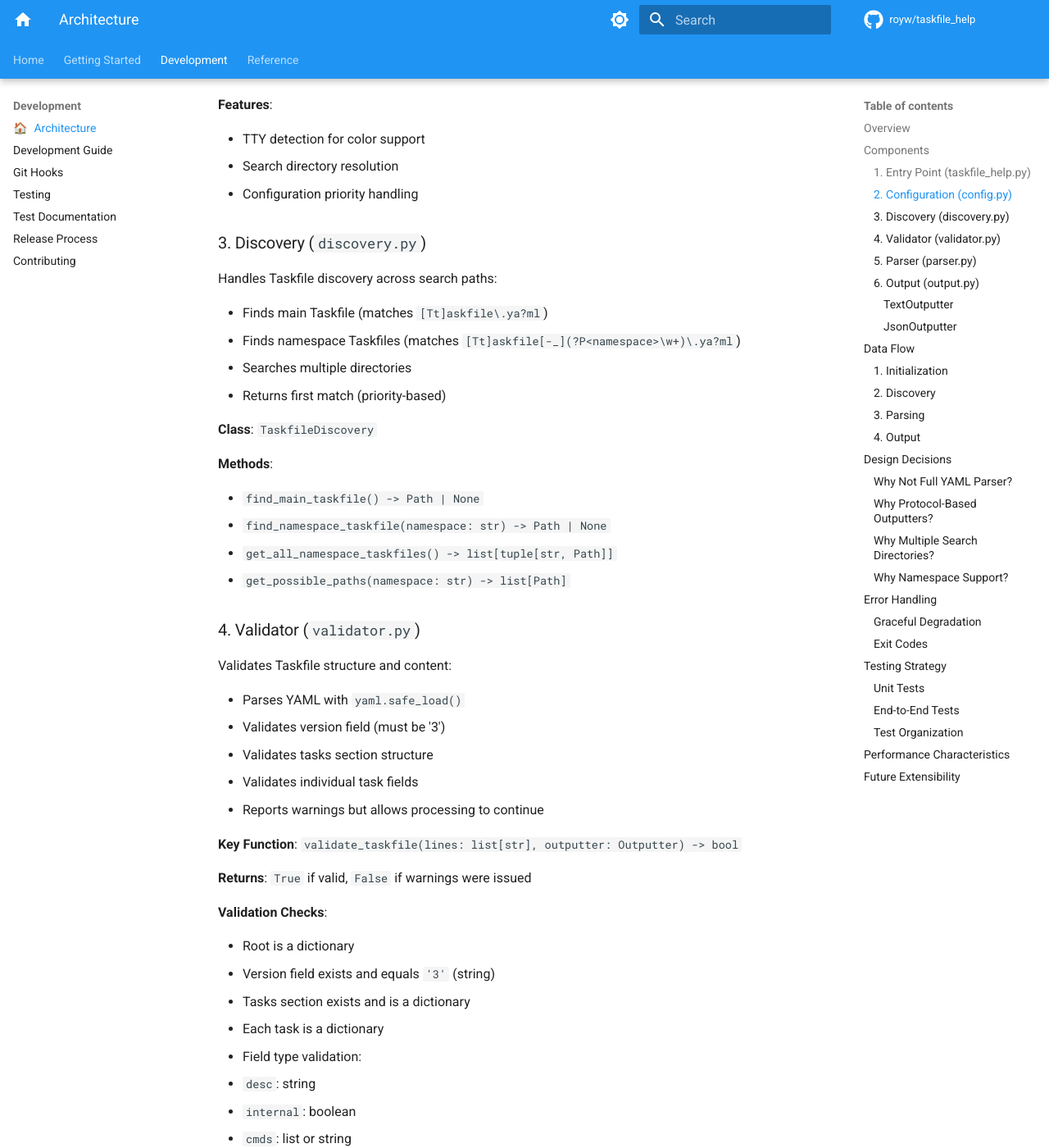
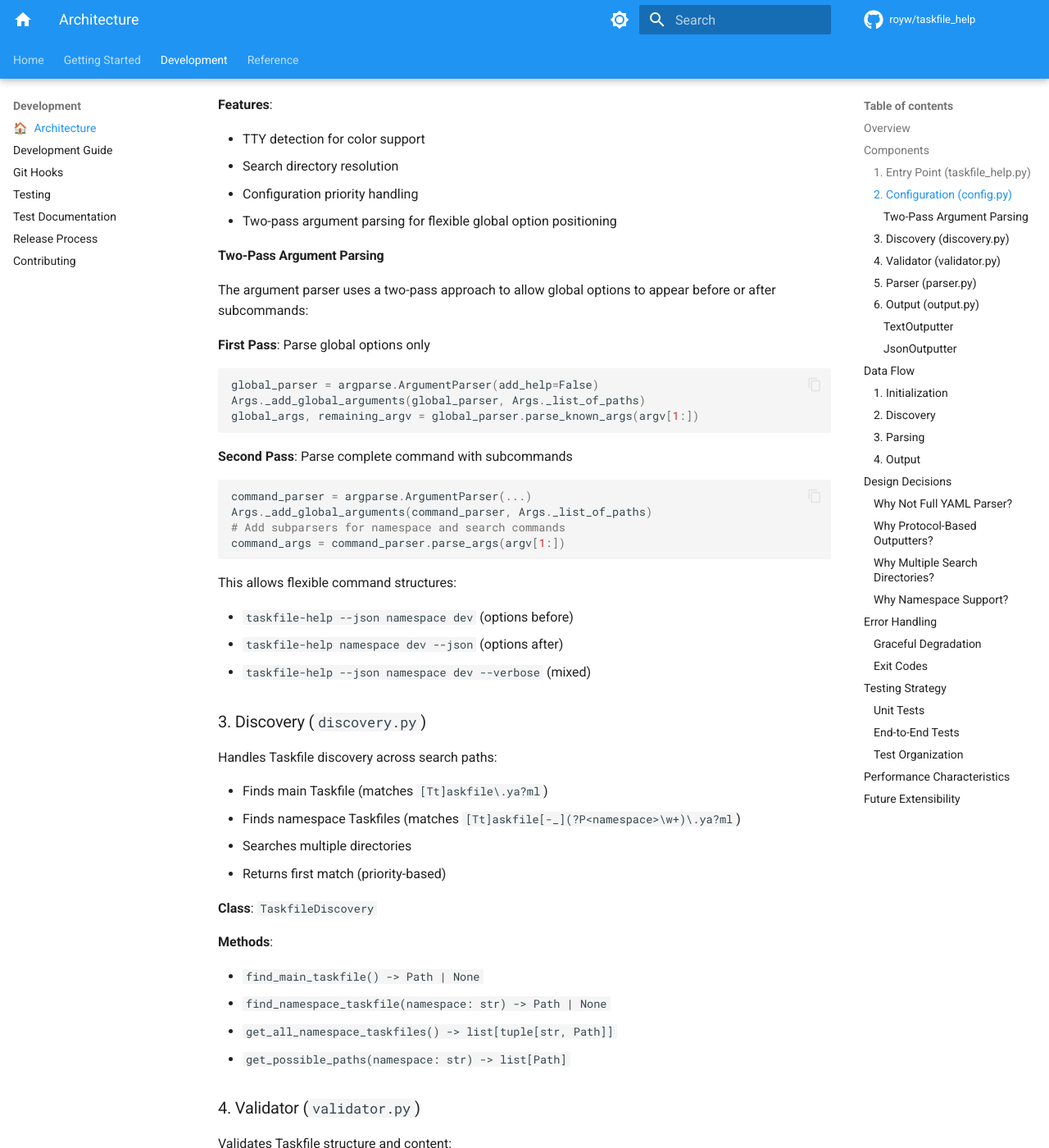
Before and after one commit to royw/taskfile_help, an MkDocs documentation site: the page built from docs/development/architecture.md, in a window 1280 px wide and 1400 px high, scrolled down 1718 px. Shown: the whole window at 82% size. Built offline with MkDocs 1.6.1 and Material for MkDocs 9.7.7, drawn with Linux system fonts in a browser that asks for light colours; comment, search, counter and statistics services are not loaded.

Commit message:
docs: add two-pass argument parsing explanation to architecture
Add detailed explanation of the two-pass argument parsing approach
in the architecture documentation.

New section: Two-Pass Argument Parsing
- Explains the first pass that parses global options only
- Explains the second pass that parses complete command with subcommands
- Includes code examples showing both passes
- Lists examples of flexible command structures enabled by this approach

This technical documentation complements the user-facing documentation
added in previous commits, providing developers with implementation
details of how flexible global option positioning works.

````diff
--- a/docs/development/architecture.md
+++ b/docs/development/architecture.md
@@ -49,6 +49,34 @@ Manages application configuration from multiple sources:
 - TTY detection for color support
 - Search directory resolution
 - Configuration priority handling
+- Two-pass argument parsing for flexible global option positioning
+
+#### Two-Pass Argument Parsing
+
+The argument parser uses a two-pass approach to allow global options to appear before or after subcommands:
+
+**First Pass**: Parse global options only
+
+```python
+global_parser = argparse.ArgumentParser(add_help=False)
+Args._add_global_arguments(global_parser, Args._list_of_paths)
+global_args, remaining_argv = global_parser.parse_known_args(argv[1:])
+```
+
+**Second Pass**: Parse complete command with subcommands
+
+```python
+command_parser = argparse.ArgumentParser(...)
+Args._add_global_arguments(command_parser, Args._list_of_paths)
+# Add subparsers for namespace and search commands
+command_args = command_parser.parse_args(argv[1:])
+```
+
+This allows flexible command structures:
+
+- `taskfile-help --json namespace dev` (options before)
+- `taskfile-help namespace dev --json` (options after)
+- `taskfile-help --json namespace dev --verbose` (mixed)
 
 ### 3. Discovery (`discovery.py`)
 
````
Also changed, not shown: CHANGELOG.md (+1 -0 lines).
